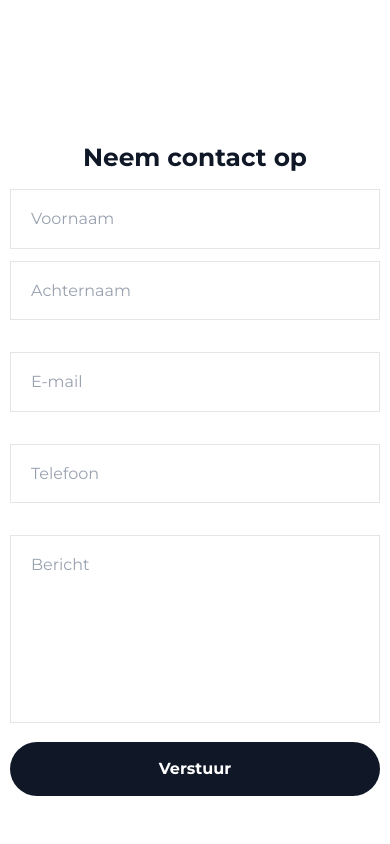
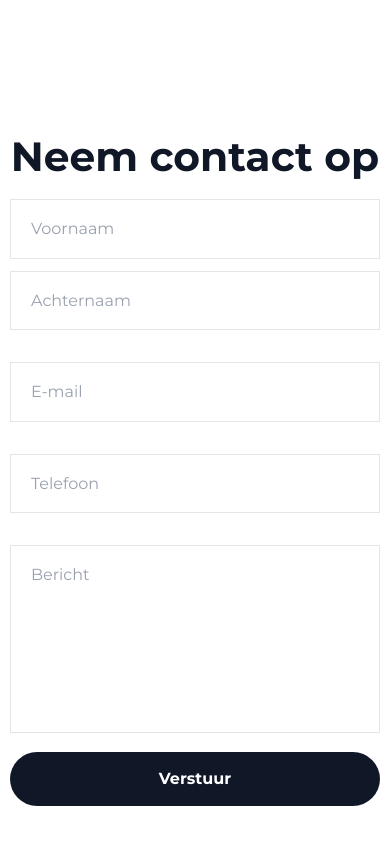
Before and after one commit to jonassmets/treen, a Next.js app: page / in a window 390 px wide. Shown: the part 2653-3497 px from the top of the page. Built offline with nearby package versions, Linux system fonts and the light colour scheme.

Commit message:
Mobile laatste check

```diff
--- a/app/globals.css
+++ b/app/globals.css
@@ -402,7 +402,7 @@ body {
   }
 
   .contact-title {
-    font-size: clamp(1.55rem, 6vw, 1.85rem) !important;
+    font-size: clamp(2.55rem, 6vw, 1.85rem) !important;
     margin-bottom: 16px !important;
   }
 
```
